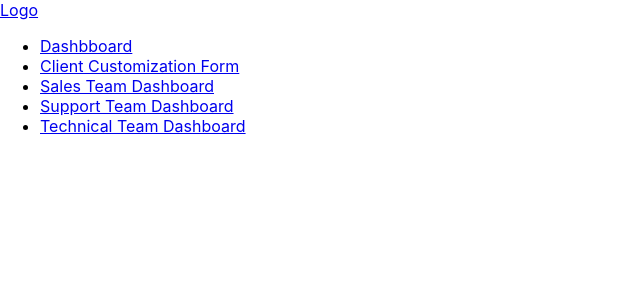
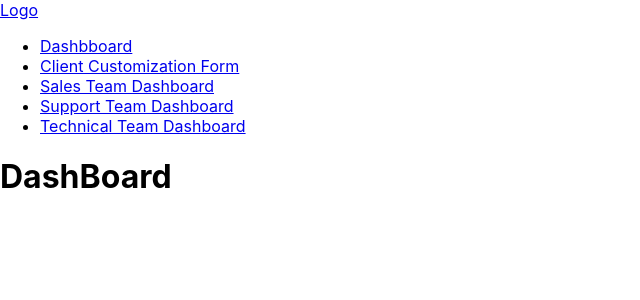
Before and after one commit to SinghVivek2023/customization-app, a React (Create React App) app: page / in a window 1280 px wide. Shown: the top 300 px of the page, without its empty margins (0-640 px from the left). Built offline with nearby package versions, Linux system fonts and the light colour scheme.

Commit message:
just added a text to test

```diff
--- a/src/Dashbboard.js
+++ b/src/Dashbboard.js
@@ -6,6 +6,7 @@ function Dashbboard() {
   return (
     <>
       <Header />
+      <h1>DashBoard</h1>
       <Outlet />
     </>
   );
```
